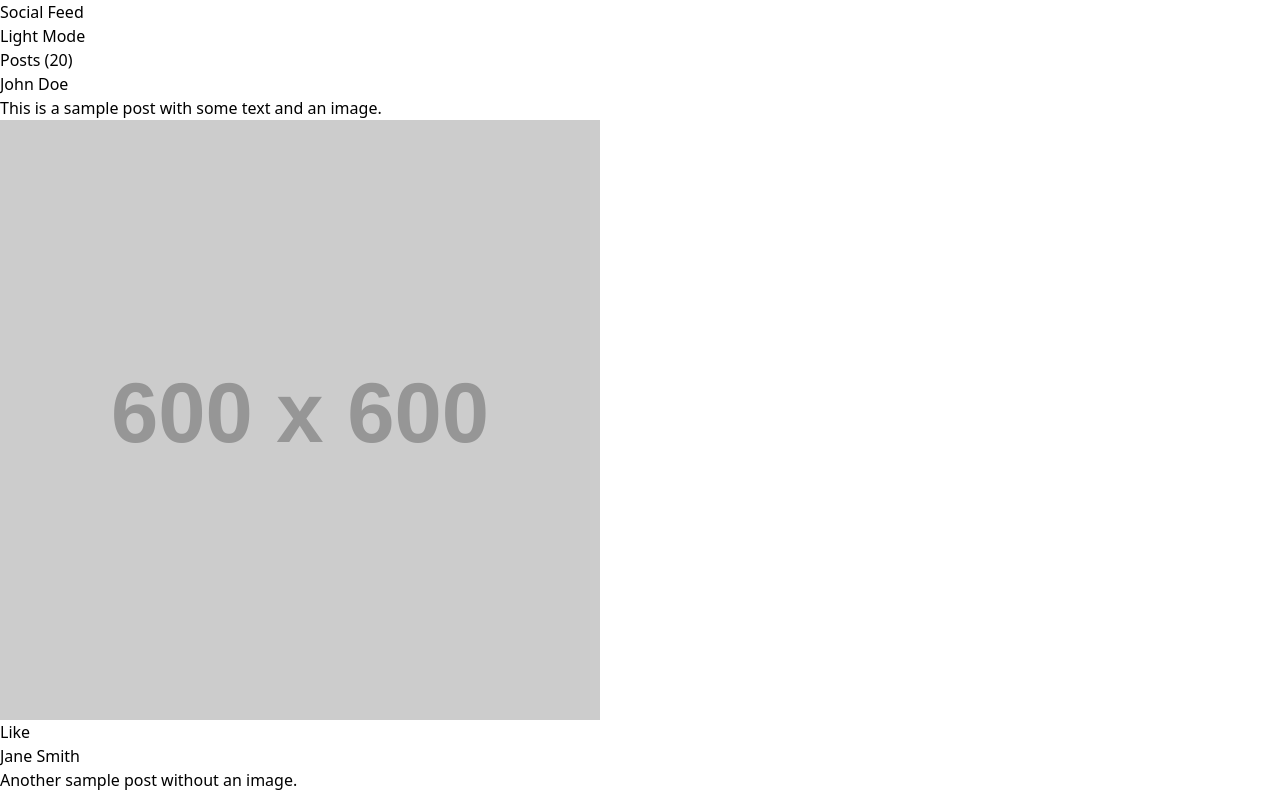
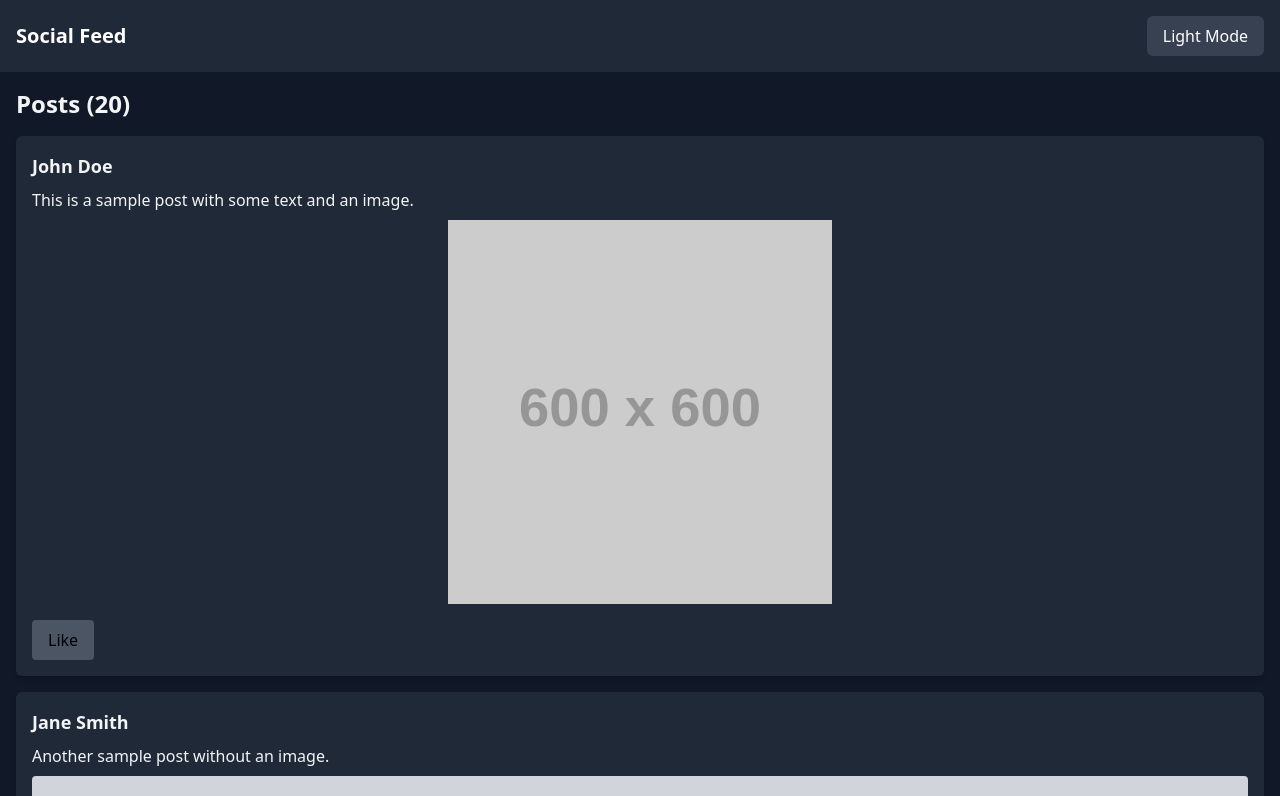
Before and after one commit to saeidj69/frontend-interview-task, a React (Vite) app: page / in a window 1280 px wide. Shown: the top 796 px of the page. Built offline with nearby package versions, Linux system fonts and the light colour scheme.

Commit message:
fix css issue for postCard

```diff
--- a/src/components/PostCard.tsx
+++ b/src/components/PostCard.tsx
@@ -5,7 +5,7 @@ interface PostCardProps {
   id: number;
   author: string;
   content: string;
-  image: string;
+  image: string | null;
   liked: boolean;
 }
 
@@ -14,26 +14,29 @@ const PostCard: React.FC<PostCardProps> = ({
   author,
   content,
   image,
-  liked
+  liked,
 }) => {
   const toggleLike = useStore((state) => state.toggleLike);
+  const buttonClass = liked
+    ? "bg-red-500 text-white"
+    : "bg-gray-200 dark:bg-gray-600 text-black";
 
   return (
     <div className="bg-white dark:bg-gray-800 rounded-md shadow-md p-4 mb-4">
       <h2 className="font-bold text-lg">{author}</h2>
       <p className="my-2">{content}</p>
-      {image && (
+      {image ? (
         <img
           src={image}
           alt="Post"
-          className="w-full h-96 object-cover mb-2 rounded"
+          className="w-full h-96 object-contain mb-4 rounded"
         />
+      ) : (
+        <div className="w-full h-96 bg-gray-300 rounded mb-4" />
       )}
       <button
         onClick={() => toggleLike(id)}
-        className={`px-4 py-2 rounded ${
-          liked ? "bg-red-500 text-white" : "bg-gray-200 dark:bg-gray-700"
-        }`}
+        className={`px-4 py-2 rounded ${buttonClass}`}
       >
         {liked ? "Unlike" : "Like"}
       </button>
--- a/tailwind.config.js
+++ b/tailwind.config.js
@@ -1,9 +1,11 @@
 /** @type {import('tailwindcss').Config} */
 module.exports = {
   darkMode: "class",
-  content: ["./index.html"],
+  content: [
+    "./src/**/*.{html,js,jsx,ts,tsx}",
+  ],
   theme: {
-    extend: {}
+    extend: {},
   },
-  plugins: []
+  plugins: [],
 };
```
